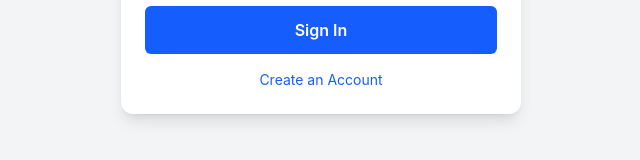
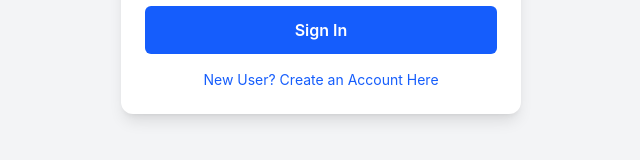
Before and after one commit to Shyxmmmmmm/Student-web-Interface, a React (Vite) app in the folder Frontend/: page / in a window 1280 px wide. Shown: the part 470-630 px from the top of the page, without its empty margins (319-959 px from the left). Built offline with nearby package versions, Linux system fonts and the light colour scheme.

Commit message:
data inserted

```diff
--- a/Frontend/src/Components/Login.jsx
+++ b/Frontend/src/Components/Login.jsx
@@ -77,7 +77,7 @@ const Login = () => {
                     <button
                         onClick={funcbtn}
                         disabled={loading}
-                        className="bg-blue-600 hover:bg-blue-700 text-white py-3 rounded-md font-semibold"
+                        className="bg-blue-600 cursor-pointer hover:bg-blue-700 text-white py-3 rounded-md font-semibold"
                     >
                         {loading ? "Signing in..." : "Sign In"}
                     </button>
@@ -86,7 +86,7 @@ const Login = () => {
                         onClick={() => navigate('/signup')}
                         className="text-center text-sm text-blue-600 cursor-pointer hover:underline"
                     >
-                        Create an Account
+                        New User? Create an Account Here
                     </p>
 
                 </div>
--- a/Frontend/src/Components/Signup.jsx
+++ b/Frontend/src/Components/Signup.jsx
@@ -104,10 +104,11 @@ return (
         <button
           onClick={funsignup}
           disabled={loading}
-          className="bg-blue-600 hover:bg-blue-700 text-white py-3 rounded-md font-semibold"
+          className="bg-blue-600 cursor-pointer hover:bg-blue-700 text-white py-3 rounded-md font-semibold"
         >
           {loading ? "Please wait..." : "Sign Up"}
         </button>
+        <p className='text-center text-sm cursor-pointer text-blue-600 hover:text-blue-700 hover:underline duration-200'>Already Have An Account?</p>
 
       </div>
     </div>
```
